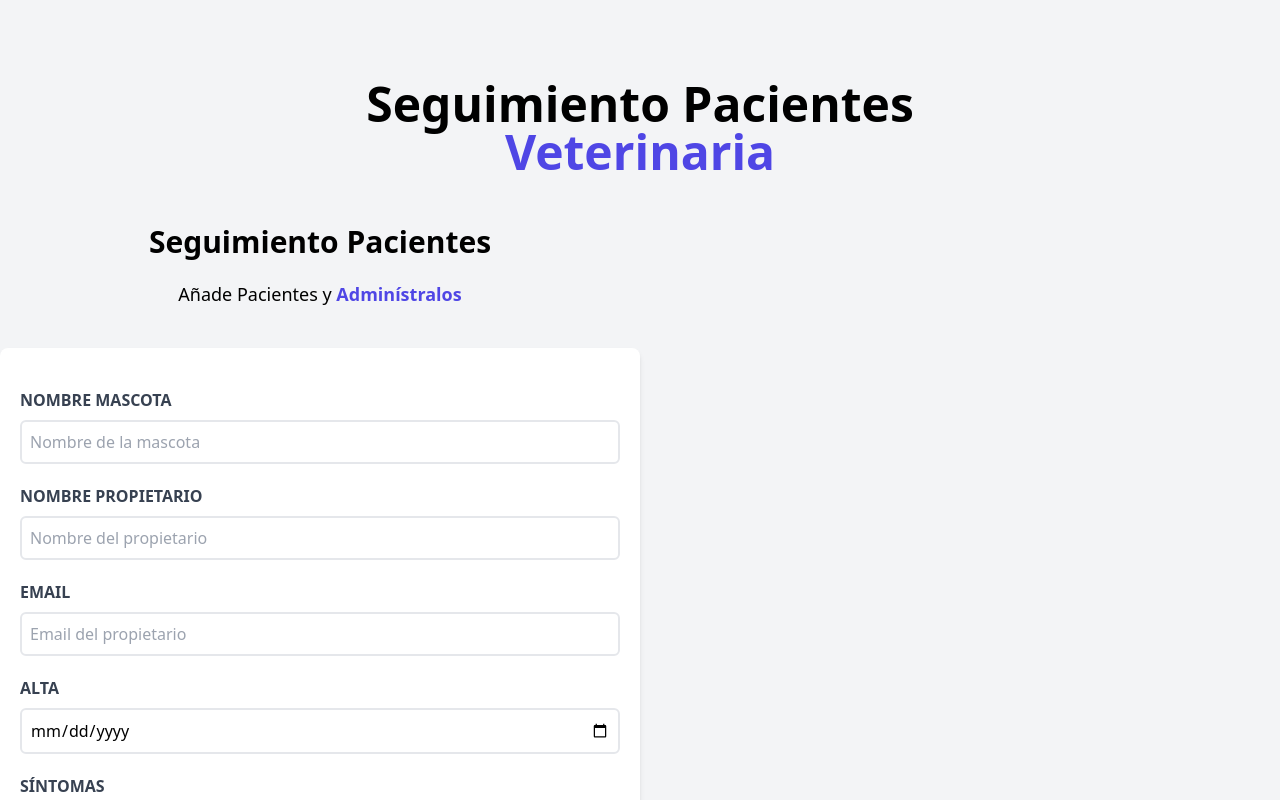
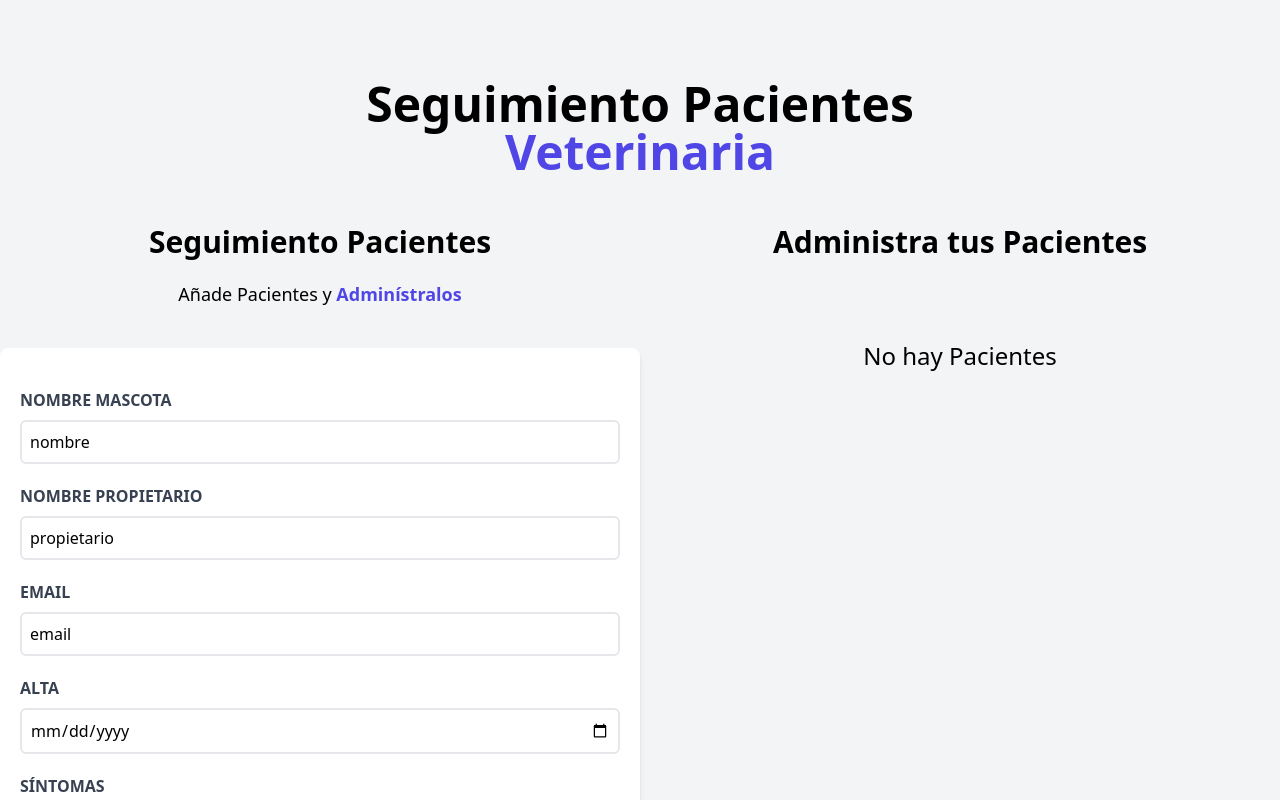
Before and after one commit to ArnnySnaydher/admin-pacientes, a Vue app: page / in a window 1280 px wide. Shown: the top 800 px of the page. Built offline with nearby package versions, Linux system fonts and the light colour scheme.

Commit message:
Update State desde Formulario

```diff
--- a/src/App.vue
+++ b/src/App.vue
@@ -1,6 +1,17 @@
 <script setup>
+import { ref,reactive } from 'vue';
 import Header from './components/Header.vue';
 import Formulario from './components/Formulario.vue';
+
+const pacientes = ref([])
+
+const paciente = reactive({
+        nombre:'',
+        propietario:'',
+        email:'',
+        alta:'',
+        sintomas:''
+    })
 </script>
 
 <template>
@@ -8,7 +19,18 @@ import Formulario from './components/Formulario.vue';
     <Header></Header>
 
     <div class="mt-12 md:flex">
-      <Formulario></Formulario>
+      <Formulario
+      v-model:nombre="paciente.nombre"
+      v-model:propietario="paciente.propietario"
+      v-model:email="paciente.email"
+      v-model:alta="paciente.alta"
+      v-model:sintomas="paciente.sintomas">
+      </Formulario>
+      <div class="md:w-1/2 md:h-screen overflow-y-scroll">
+        <h3 class="font-black text-3xl text-center">Administra tus Pacientes</h3>
+        <div v-if="paciente.length > 0"></div>
+        <p v-else="" class="mt-20 text-2xl text-center">No hay Pacientes</p>
+      </div>
 
     </div>
    </div>
--- a/src/components/Formulario.vue
+++ b/src/components/Formulario.vue
@@ -6,22 +6,46 @@
         tipo:'',
         mensaje:''
     })
-    const paciente = reactive({
-        nombre:'',
-        propietario:'',
-        email:'',
-        alta:'',
-        sintomas:''
+
+    defineEmits(['update:nombre','update:propietario','update:email','update:alta','update:sintomas'])
+
+    const props = defineProps({
+        nombre:{
+            type:String,
+            required:true
+
+        },
+        propietario:{
+            type:String,
+            required:true
+
+        },
+        email:{
+            type:String,
+            required:true
+
+        },
+        alta:{
+            type:String,
+            required:true
+
+        },
+        sintomas:{
+            type:String,
+            required:true
+
+        },
+
+
+
     })
 
     const validar = ()=>{
-        if(Object.values(paciente).includes('')){
+        if(Object.values(props).includes('')){
             alerta.mensaje='Todos los campos son obligatorios'
             alerta.tipo = 'error'
             return
         }
-
-
 
     }
 
@@ -42,31 +66,40 @@
                 <label for="mascota" class="block text-gray-700 uppercase font-bold">Nombre Mascota</label>
                 <input id="mascota" type="text" placeholder="Nombre de la mascota"
                     class="border-2 w-full p-2 mt-2 placeholder-gray-400 rounded-md"
-                    v-model="paciente.nombre">
+                    @input="$emit('update:nombre',$event.target.value)"
+                    value="nombre"
+                    >
             </div>
             <div class="mb-5">
                 <label for="propietario" class="block text-gray-700 uppercase font-bold">Nombre Propietario</label>
                 <input id="propietario" type="text" placeholder="Nombre del propietario"
                     class="border-2 w-full p-2 mt-2 placeholder-gray-400 rounded-md"
-                    v-model="paciente.propietario">
+                    @input="$emit('update:propietario',$event.target.value)"
+                    value="propietario"                    >
             </div>
             <div class="mb-5">
                 <label for="email" class="block text-gray-700 uppercase font-bold">Email</label>
                 <input id="email" type="text" placeholder="Email del propietario"
                     class="border-2 w-full p-2 mt-2 placeholder-gray-400 rounded-md"
-                    v-model="paciente.email">
+                    @input="$emit('update:email',$event.target.value)"
+                    value="email"
+                    >
             </div>
 
             <div class="mb-5">
                 <label for="alta" class="block text-gray-700 uppercase font-bold">Alta</label>
                 <input id="alta" type="Date" class="border-2 w-full p-2 mt-2 placeholder-gray-400 rounded-md"
-                v-model="paciente.alta">
+                @input="$emit('update:alta',$event.target.value)"
+                value="alta"
+                >
             </div>
             <div class="mb-5">
                 <label for="sintomas" class="block text-gray-700 uppercase font-bold">Síntomas</label>
                 <textarea id="sintomas" placeholder="Describe los sintomas "
                     class="border-2 w-full p-2 mt-2 placeholder-gray-400 rounded-md"
-                    v-model="paciente.sintomas"></textarea>
+                    @input="$emit('update:sintomas',$event.target.value)"
+                    value="sintomas"
+                    ></textarea>
             </div>
 
             <input type="submit"
```
